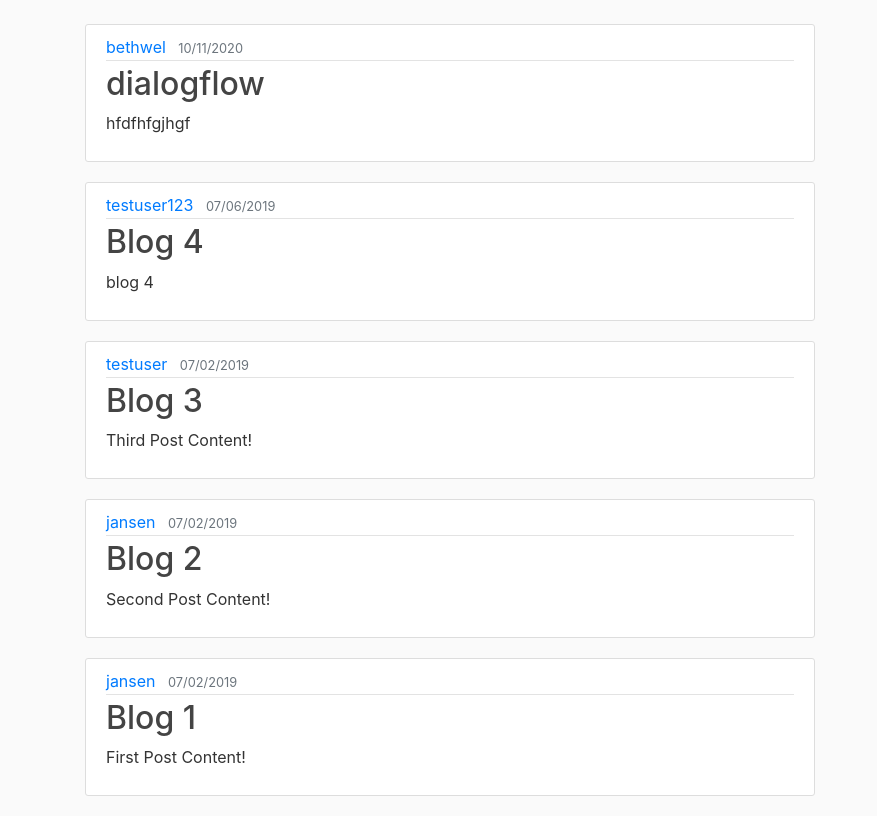
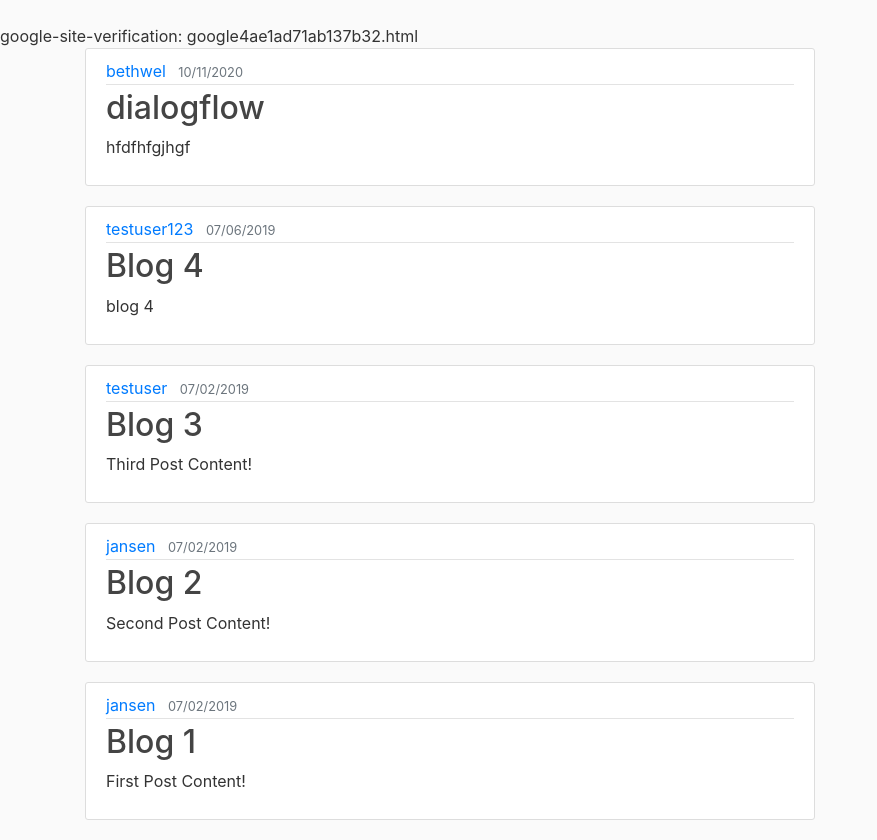
Before and after one commit to 0742795896/django_project, a Django app: page / in a window 1280 px wide. Shown: the part 56-896 px from the top of the page, without its empty margins (0-877 px from the left). Before the commit the page ends 852 px from the top, so only its background shows below. Run offline with Django 3.2, Linux system fonts and the light colour scheme; data comes from the database, SQL or seed files in the repository; some libraries are stand-ins or nearby versions.

Commit message:
updated files

```diff
--- a/blog/templates/blog/base.html
+++ b/blog/templates/blog/base.html
@@ -2,6 +2,8 @@
 <!DOCTYPE html>
 <html>
 	<head>
+
+google-site-verification: google4ae1ad71ab137b32.html
 		{% if title %}
 			<title> Django Blog - {{ title }}</title>
 		{% else %}
```
